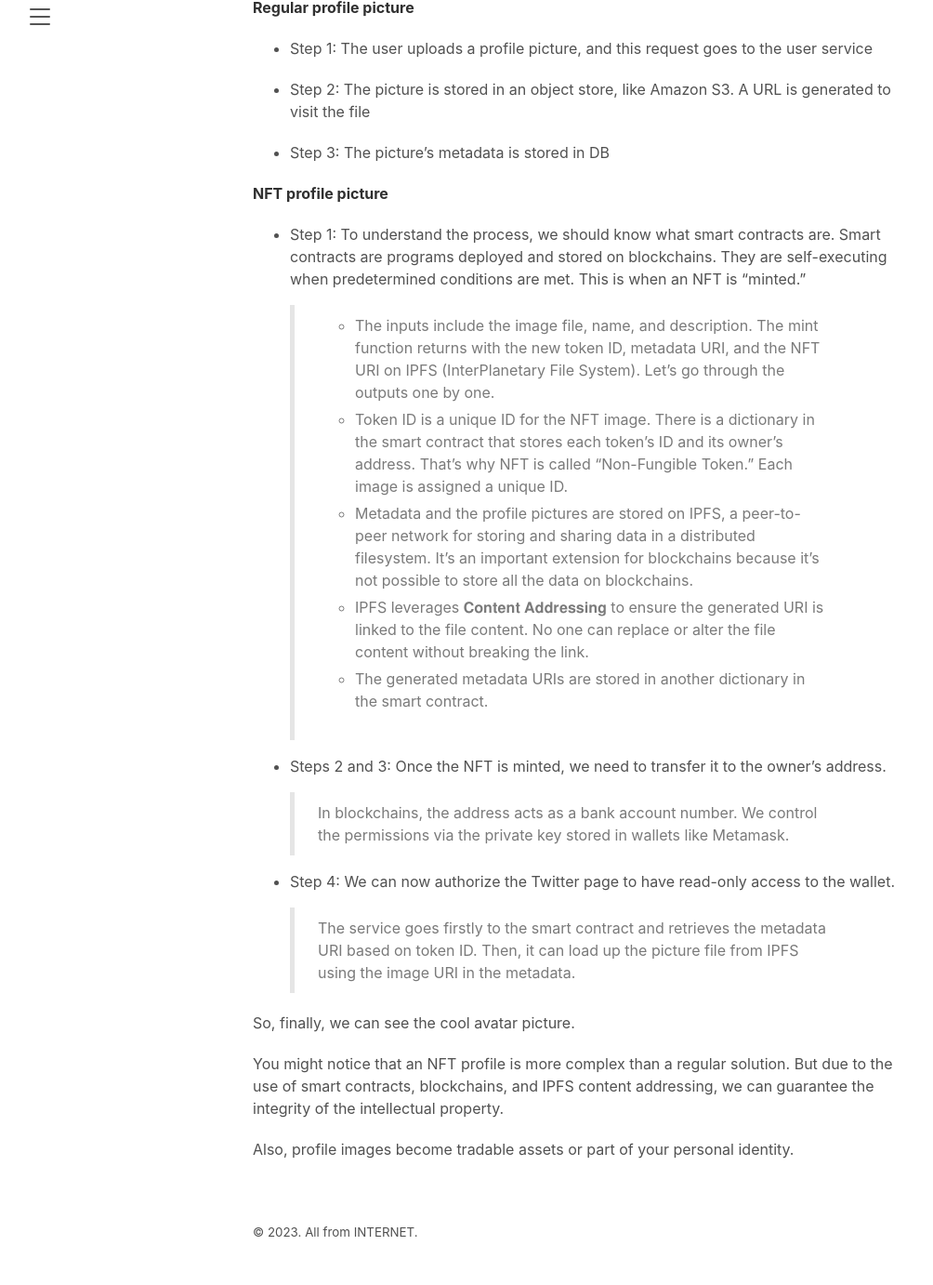
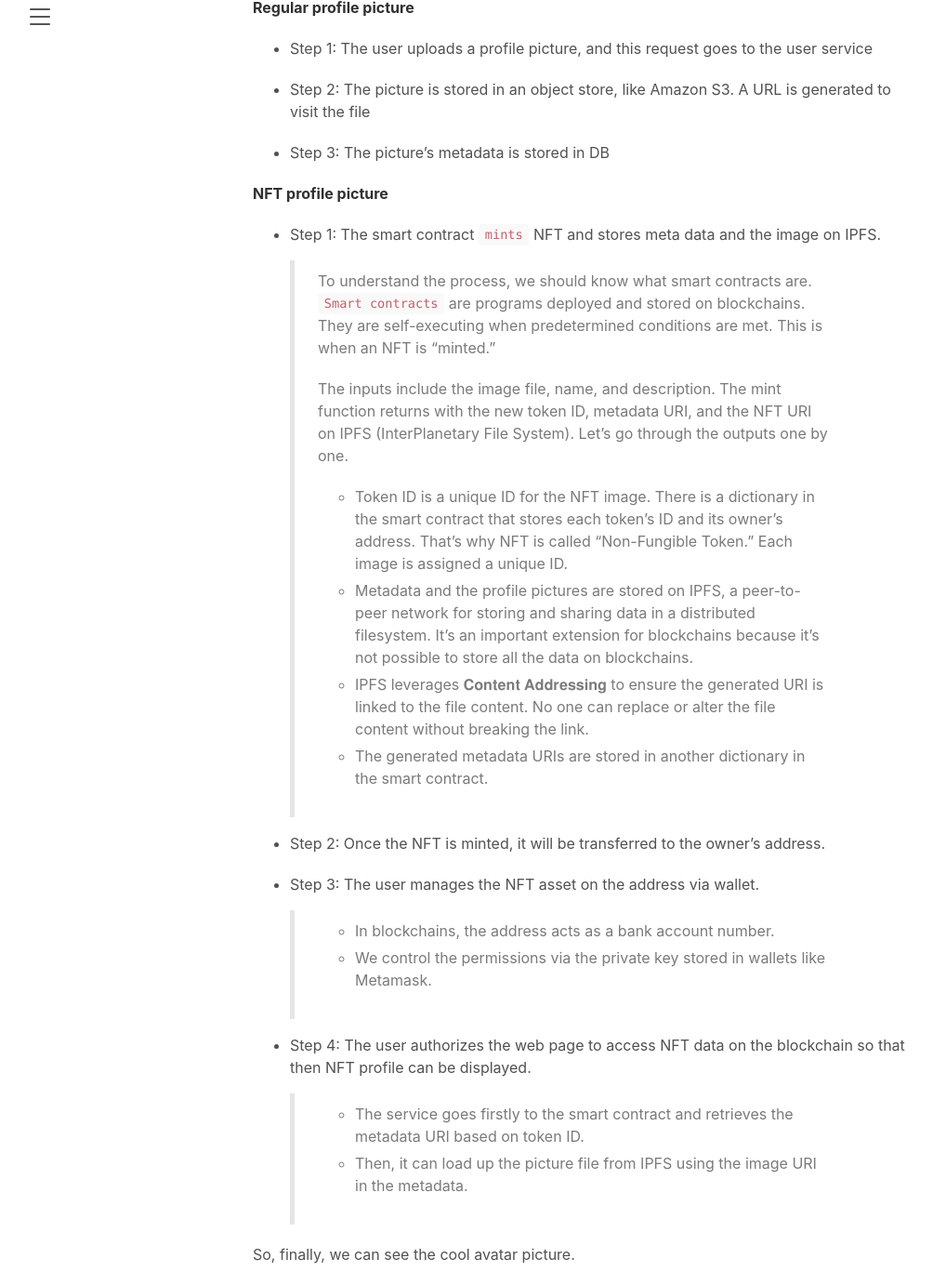
Before and after one commit to momensity/cookabc.github.io, a Jekyll site: the page built from _posts/2023-03-08-NFT.md, in a window 1280 px wide and 1400 px high, scrolled down 650 px, cut to the strip 18-1400 px from the top of the window. Shown: the whole strip at 93% size, without its empty margins (8-1012 px from the left). Built offline with Jekyll 4.4.1, drawn with Linux system fonts in a browser that asks for light colours; some of the changed text lies outside the part shown.

Commit message:
update post: nft

```diff
--- a/_posts/2023-03-08-NFT.md
+++ b/_posts/2023-03-08-NFT.md
@@ -21,28 +21,33 @@ categories: nft "system design"
 
 **NFT profile picture**
 
-- Step 1: To understand the process, we should know what smart contracts are.
-Smart contracts are programs deployed and stored on blockchains.
-They are self-executing when predetermined conditions are met.
-This is when an NFT is “minted.”
-> - The inputs include the image file, name, and description. The mint function returns with the new token ID, metadata URI, and the NFT URI on IPFS (InterPlanetary File System). Let’s go through the outputs one by one.
+- Step 1: The smart contract `mints` NFT and stores meta data and the image on IPFS.
+> To understand the process, we should know what smart contracts are.
+> `Smart contracts` are programs deployed and stored on blockchains.
+> They are self-executing when predetermined conditions are met.
+> This is when an NFT is “minted.”
+>
+> The inputs include the image file, name, and description. The mint function returns with the new token ID, metadata URI, and the NFT URI on IPFS (InterPlanetary File System). Let’s go through the outputs one by one.
 > - Token ID is a unique ID for the NFT image. There is a dictionary in the smart contract that stores each token’s ID and its owner’s address. That’s why NFT is called “Non-Fungible Token.” Each image is assigned a unique ID.
 > - Metadata and the profile pictures are stored on IPFS, a peer-to-peer network for storing and sharing data in a distributed filesystem. It’s an important extension for blockchains because it’s not possible to store all the data on blockchains.
 > - IPFS leverages 𝐂𝐨𝐧𝐭𝐞𝐧𝐭 𝐀𝐝𝐝𝐫𝐞𝐬𝐬𝐢𝐧𝐠 to ensure the generated URI is linked to the file content. No one can replace or alter the file content without breaking the link.
 > - The generated metadata URIs are stored in another dictionary in the smart contract.
 
-- Steps 2 and 3: Once the NFT is minted, we need to transfer it to the owner’s address.
-> In blockchains, the address acts as a bank account number.
-> We control the permissions via the private key stored in wallets like Metamask.
+- Step 2: Once the NFT is minted, it will be transferred to the owner’s address.
 
-- Step 4: We can now authorize the Twitter page to have read-only access to the wallet.
-> The service goes firstly to the smart contract and retrieves the metadata URI based on token ID.
-> Then, it can load up the picture file from IPFS using the image URI in the metadata.
+- Step 3: The user manages the NFT asset on the address via wallet.
+> - In blockchains, the address acts as a bank account number.
+> - We control the permissions via the private key stored in wallets like Metamask.
+
+- Step 4: The user authorizes the web page to access NFT data on the blockchain so that then NFT profile can be displayed.
+> - The service goes firstly to the smart contract and retrieves the metadata URI based on token ID.
+> - Then, it can load up the picture file from IPFS using the image URI in the metadata.
 
 
 So, finally, we can see the cool avatar picture.
 
 You might notice that an NFT profile is more complex than a regular solution.
+
 But due to the use of smart contracts, blockchains, and IPFS content addressing, we can guarantee the integrity of the intellectual property.
 
 Also, profile images become tradable assets or part of your personal identity.
```
